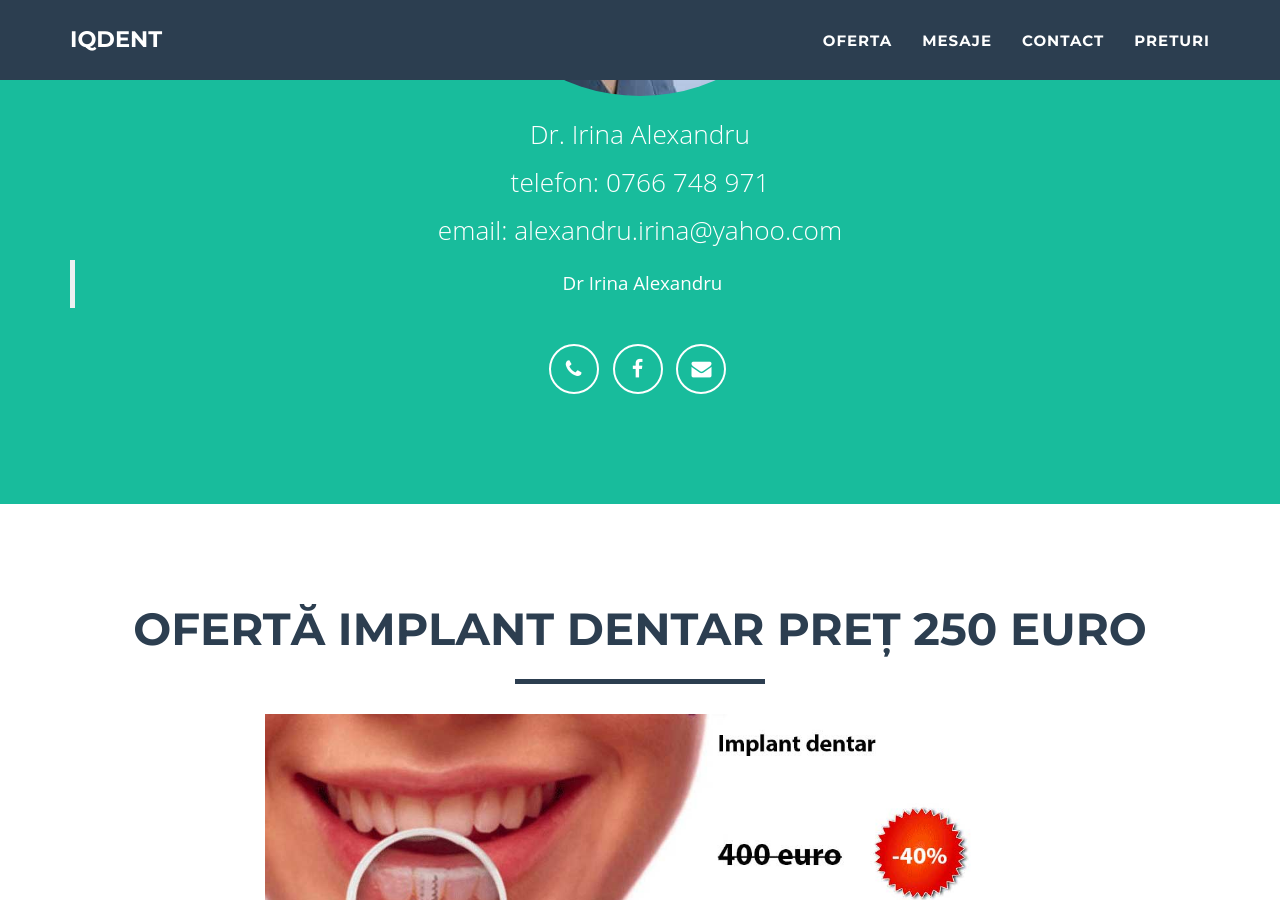
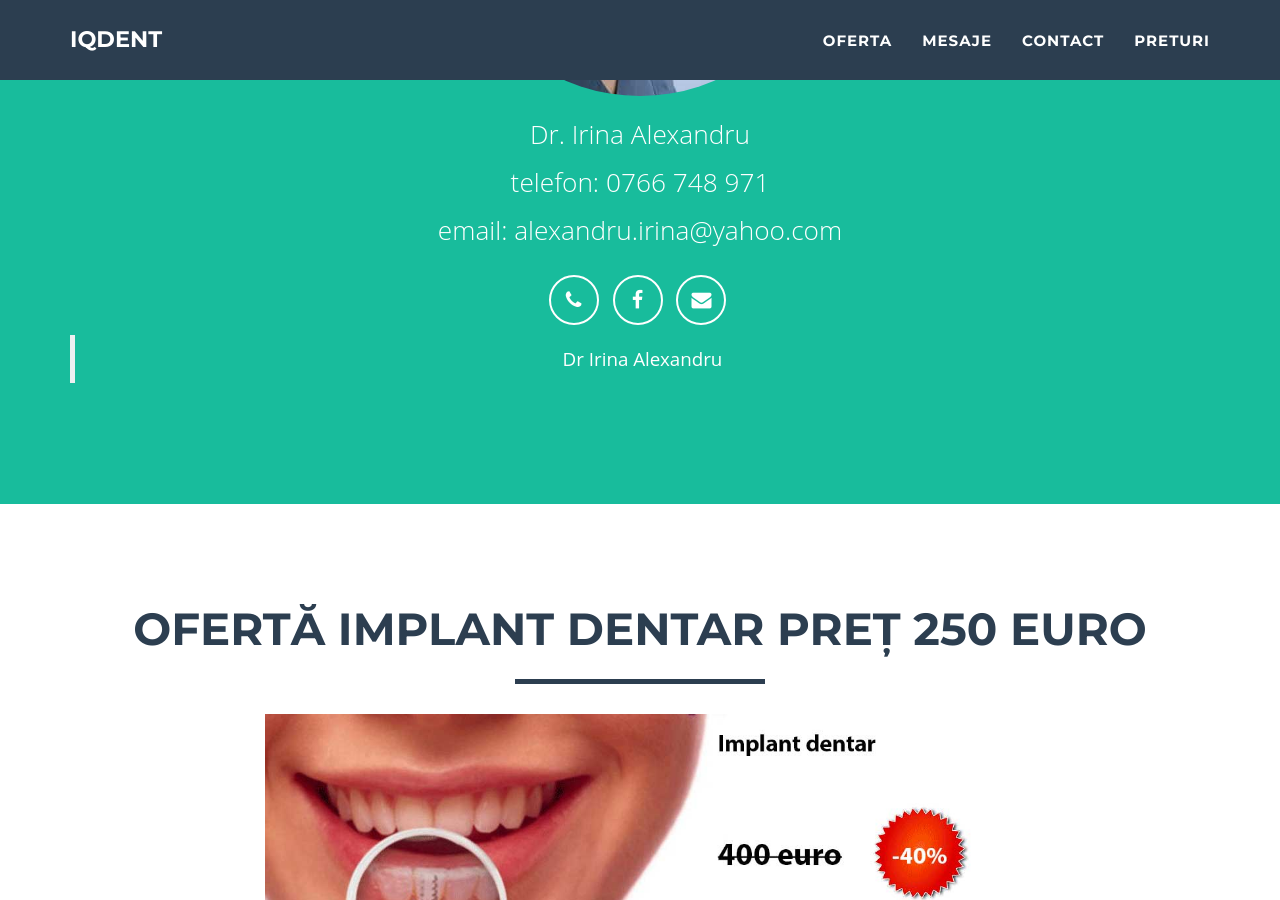
Before and after one commit to littledentgopo/offerdent, a Jekyll site: the page built from index.html, in a window 1280 px wide and 900 px high, scrolled down 516 px. Built offline with Jekyll 4.4.1, drawn with Linux system fonts in a browser that asks for light colours.

Commit message:
Update header.html

```diff
--- a/_includes/header.html
+++ b/_includes/header.html
@@ -25,8 +25,6 @@
                             <p class="skills">{{site.contact.one.name}}</p>
                             <p class="skills">telefon: {{site.contact.one.tel}}</p>
                             <p class="skills">email: {{site.contact.one.email}}</p>
-                            <div class="fb-page" data-href="https://www.facebook.com/dririnaalexandru" data-small-header="false" data-adapt-container-width="true" data-hide-cover="true" data-show-facepile="false" data-show-posts="false"><div class="fb-xfbml-parse-ignore"><blockquote cite="https://www.facebook.com/dririnaalexandru"><a href="https://www.facebook.com/dririnaalexandru">Dr Irina Alexandru</a></blockquote></div></div>
-
 
                              <ul class="list-inline">
                                   <li>
@@ -40,6 +38,9 @@
                                     <a href="mailto:{{site.contact.one.email}}"  class="btn-social btn-outline"><i class="fa fa-fw fa-envelope"></i></a>
                                 </li>
                             </ul>
+
+                            <div class="fb-page" data-href="https://www.facebook.com/dririnaalexandru" data-small-header="false" data-adapt-container-width="true" data-hide-cover="true" data-show-facepile="false" data-show-posts="false"><div class="fb-xfbml-parse-ignore"><blockquote cite="https://www.facebook.com/dririnaalexandru"><a href="https://www.facebook.com/dririnaalexandru">Dr Irina Alexandru</a></blockquote></div></div>
+
 
                         {% elsif page.contact == 'two' %}
                             <img src="{{site.contact.two.img}}" class="img-responsive img-circle" alt="">
```
